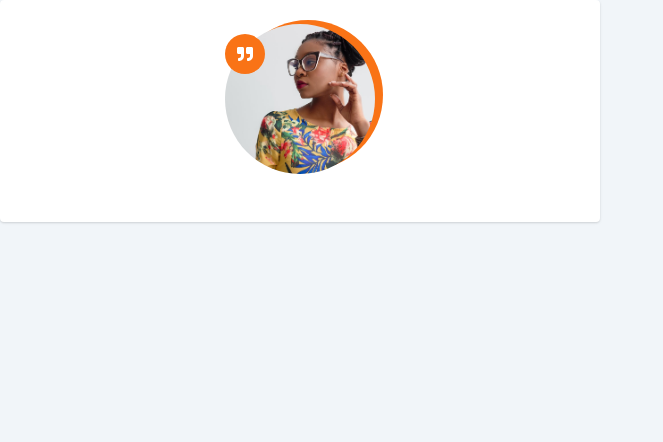
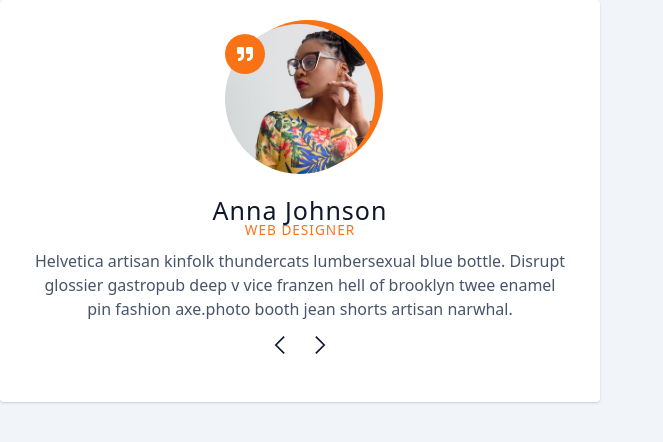
Before and after one commit to misiek869/Reviews_small-projects, a React (Vite) app: page / in a window 1280 px wide. Shown: the top 442 px of the page, without its empty margins (0-663 px from the left). Built offline with nearby package versions, Linux system fonts and the light colour scheme.

Commit message:
add review body and style

```diff
--- a/src/App.tsx
+++ b/src/App.tsx
@@ -1,5 +1,6 @@
 import { useState } from 'react'
 import { FaQuoteRight } from 'react-icons/fa'
+import { GrPrevious, GrNext } from 'react-icons/gr'
 
 import reviews from './data'
 
@@ -17,6 +18,17 @@ function App() {
 						<FaQuoteRight />
 					</span>
 				</div>
+				<h4 className=''>{name}</h4>
+				<p className='job'>{job}</p>
+				<p className='info'>{text}</p>
+				<div className='btn-container'>
+					<button className='prev-btn' type='button'>
+						<GrPrevious />
+					</button>
+					<button className='next-btn' type='button'>
+						<GrNext />
+					</button>
+				</div>
 			</div>
 		</main>
 	)
--- a/src/index.css
+++ b/src/index.css
@@ -226,3 +226,41 @@ ul {
 	right: -0.5rem;
 	border-radius: 50%;
 }
+
+.author {
+	margin-bottom: 0.5rem;
+}
+
+.job {
+	margin-bottom: 0.5rem;
+	text-transform: uppercase;
+	color: var(--primary-500);
+	font-size: 0.85rem;
+	font-weight: 500;
+	margin-bottom: 0.75rem;
+	letter-spacing: var(--letterSpacing);
+}
+.info {
+	margin-bottom: 0.75rem;
+	line-height: 1.5;
+	color: var(--grey-600);
+}
+
+.btn-container {
+	margin-bottom: 1rem;
+}
+
+.prev-btn,
+.next-btn {
+	color: var(--primary-700);
+	font-size: 1.25rem;
+	background: transparent;
+	border-color: transparent;
+	margin: 0 0.5rem;
+	transition: var(--transition);
+	cursor: pointer;
+}
+.prev-btn:hover,
+.next-btn:hover {
+	color: var(--primary-500);
+}
```
